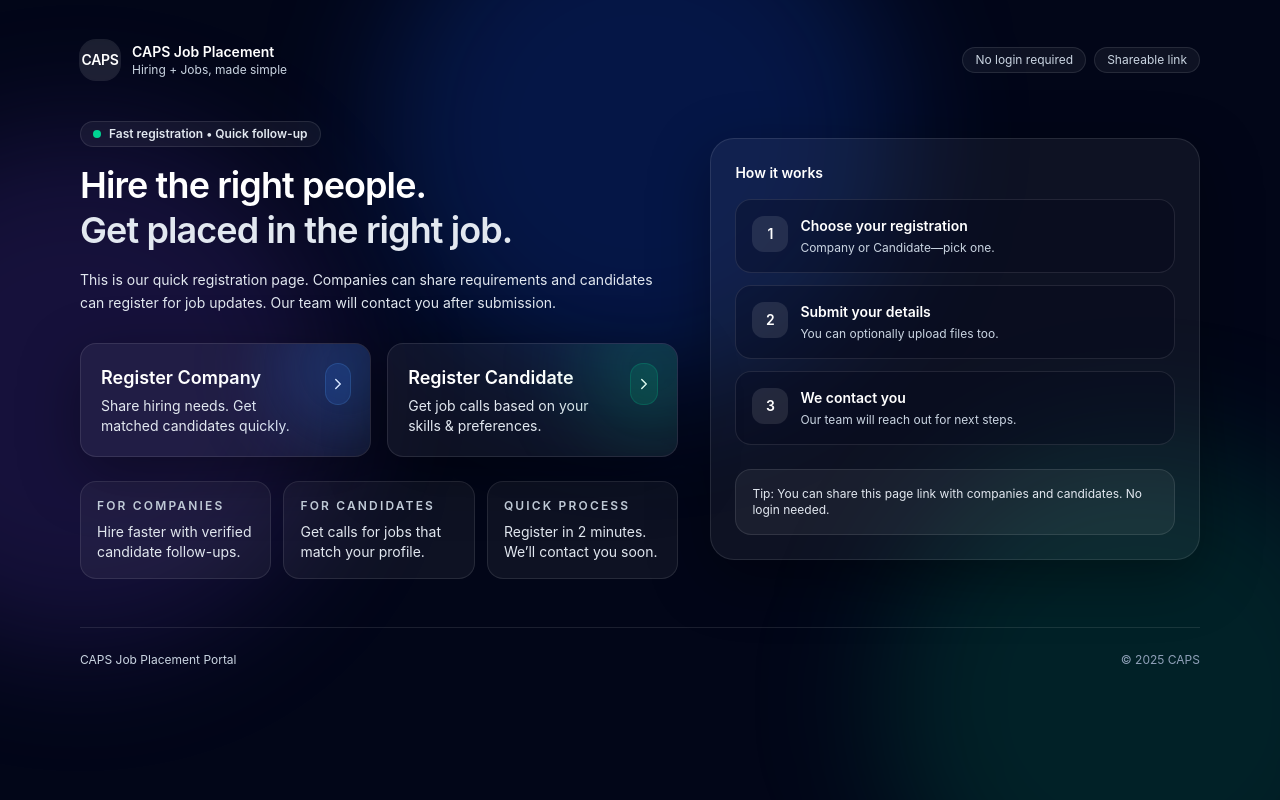
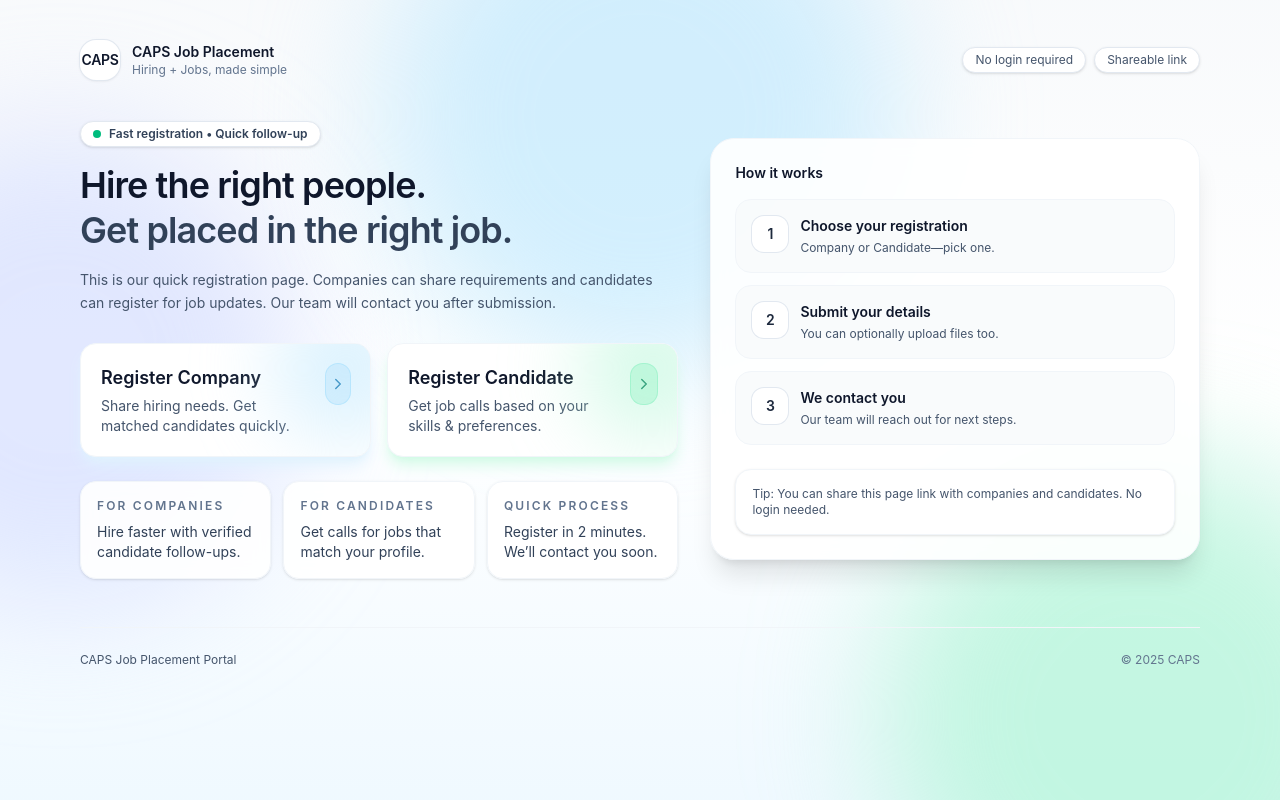
Before and after one commit to ojus-mybizai/capsjobportal_frontend, a Next.js app: page / in a window 1280 px wide. Built offline with nearby package versions, Linux system fonts and the light colour scheme; no server answers.

Commit message:
updated frontend / /registercompany /registercandidate

```diff
--- a/app/page.js
+++ b/app/page.js
@@ -4,41 +4,41 @@ import Link from "next/link";
 
 export default function Home() {
   return (
-    <main className="min-h-screen bg-slate-950 text-white">
+    <main className="min-h-screen bg-gradient-to-b from-slate-50 via-white to-sky-50 text-slate-900">
       <div className="pointer-events-none fixed inset-0 overflow-hidden">
-        <div className="absolute -top-32 left-1/2 h-[520px] w-[520px] -translate-x-1/2 rounded-full bg-blue-600/20 blur-3xl" />
-        <div className="absolute -bottom-40 right-[-120px] h-[520px] w-[520px] rounded-full bg-emerald-500/15 blur-3xl" />
-        <div className="absolute left-[-180px] top-32 h-[520px] w-[520px] rounded-full bg-violet-500/15 blur-3xl" />
+        <div className="absolute -top-36 left-1/2 h-[520px] w-[520px] -translate-x-1/2 rounded-full bg-sky-200/60 blur-3xl" />
+        <div className="absolute -bottom-44 right-[-120px] h-[520px] w-[520px] rounded-full bg-emerald-200/60 blur-3xl" />
+        <div className="absolute left-[-180px] top-32 h-[480px] w-[480px] rounded-full bg-indigo-200/50 blur-3xl" />
       </div>
 
       <div className="relative mx-auto max-w-6xl px-4 py-10">
         <header className="flex items-center justify-between">
           <div className="flex items-center gap-3">
-            <div className="grid h-10 w-10 place-items-center rounded-2xl bg-white/10 ring-1 ring-white/10">
-              <span className="text-sm font-semibold tracking-tight">CAPS</span>
+            <div className="grid h-10 w-10 place-items-center rounded-2xl bg-white shadow-sm ring-1 ring-slate-200">
+              <span className="text-sm font-semibold tracking-tight text-slate-900">CAPS</span>
             </div>
             <div>
-              <div className="text-sm font-semibold">CAPS Job Placement</div>
-              <div className="text-xs text-slate-300">Hiring + Jobs, made simple</div>
+              <div className="text-sm font-semibold text-slate-900">CAPS Job Placement</div>
+              <div className="text-xs text-slate-500">Hiring + Jobs, made simple</div>
             </div>
           </div>
-          <div className="hidden sm:flex items-center gap-2 text-xs text-slate-300">
-            <div className="rounded-full border border-white/10 bg-white/5 px-3 py-1">No login required</div>
-            <div className="rounded-full border border-white/10 bg-white/5 px-3 py-1">Shareable link</div>
+          <div className="hidden sm:flex items-center gap-2 text-xs text-slate-600">
+            <div className="rounded-full border border-slate-200 bg-white px-3 py-1 shadow-sm">No login required</div>
+            <div className="rounded-full border border-slate-200 bg-white px-3 py-1 shadow-sm">Shareable link</div>
           </div>
         </header>
 
         <section className="mt-10 grid gap-8 lg:grid-cols-[1.1fr_0.9fr] lg:items-center">
           <div>
-            <div className="inline-flex items-center gap-2 rounded-full border border-white/10 bg-white/5 px-3 py-1 text-xs font-semibold text-slate-200">
-              <span className="h-2 w-2 rounded-full bg-emerald-400" />
+            <div className="inline-flex items-center gap-2 rounded-full border border-slate-200 bg-white px-3 py-1 text-xs font-semibold text-slate-700 shadow-sm">
+              <span className="h-2 w-2 rounded-full bg-emerald-500" />
               Fast registration • Quick follow-up
             </div>
-            <h1 className="mt-4 text-3xl font-semibold leading-tight tracking-tight text-white sm:text-4xl">
+            <h1 className="mt-4 text-3xl font-semibold leading-tight tracking-tight text-slate-900 sm:text-4xl">
               Hire the right people.
-              <span className="block text-slate-200">Get placed in the right job.</span>
+              <span className="block text-slate-700">Get placed in the right job.</span>
             </h1>
-            <p className="mt-4 max-w-2xl text-sm leading-relaxed text-slate-200">
+            <p className="mt-4 max-w-2xl text-sm leading-relaxed text-slate-600">
               This is our quick registration page. Companies can share requirements and candidates can register
               for job updates. Our team will contact you after submission.
             </p>
@@ -46,17 +46,17 @@ export default function Home() {
             <div className="mt-7 grid gap-4 sm:grid-cols-2">
               <Link
                 href="/registercompany"
-                className="group relative overflow-hidden rounded-2xl border border-white/10 bg-white/5 p-5 shadow-[0_18px_60px_rgba(0,0,0,0.35)] transition hover:-translate-y-0.5 hover:bg-white/10 focus-visible:outline-none focus-visible:ring-2 focus-visible:ring-blue-500"
+                className="group relative overflow-hidden rounded-2xl border border-slate-100 bg-white p-5 shadow-lg shadow-sky-100 transition hover:-translate-y-0.5 hover:shadow-xl hover:shadow-sky-100 focus-visible:outline-none focus-visible:ring-2 focus-visible:ring-sky-400"
               >
-                <div className="pointer-events-none absolute -right-12 -top-12 h-36 w-36 rounded-full bg-blue-500/25 blur-2xl" />
+                <div className="pointer-events-none absolute -right-12 -top-12 h-36 w-36 rounded-full bg-sky-200/50 blur-2xl" />
                 <div className="flex items-start justify-between gap-3">
                   <div>
-                    <div className="text-lg font-semibold text-white">Register Company</div>
-                    <div className="mt-1 text-sm text-slate-200">
+                    <div className="text-lg font-semibold text-slate-900">Register Company</div>
+                    <div className="mt-1 text-sm text-slate-600">
                       Share hiring needs. Get matched candidates quickly.
                     </div>
                   </div>
-                  <div className="grid h-10 w-10 place-items-center rounded-xl bg-blue-500/15 ring-1 ring-blue-400/30">
+                  <div className="grid h-10 w-10 place-items-center rounded-xl bg-sky-100 text-sky-700 ring-1 ring-sky-200">
                     <svg width="18" height="18" viewBox="0 0 24 24" fill="none" xmlns="http://www.w3.org/2000/svg">
                       <path d="M9 18L15 12L9 6" stroke="currentColor" strokeWidth="2" strokeLinecap="round" strokeLinejoin="round" />
                     </svg>
@@ -66,17 +66,17 @@ export default function Home() {
 
               <Link
                 href="/registercandidate"
-                className="group relative overflow-hidden rounded-2xl border border-white/10 bg-white/5 p-5 shadow-[0_18px_60px_rgba(0,0,0,0.35)] transition hover:-translate-y-0.5 hover:bg-white/10 focus-visible:outline-none focus-visible:ring-2 focus-visible:ring-emerald-500"
+                className="group relative overflow-hidden rounded-2xl border border-slate-100 bg-white p-5 shadow-lg shadow-emerald-100 transition hover:-translate-y-0.5 hover:shadow-xl hover:shadow-emerald-100 focus-visible:outline-none focus-visible:ring-2 focus-visible:ring-emerald-400"
               >
-                <div className="pointer-events-none absolute -right-12 -top-12 h-36 w-36 rounded-full bg-emerald-500/20 blur-2xl" />
+                <div className="pointer-events-none absolute -right-12 -top-12 h-36 w-36 rounded-full bg-emerald-200/45 blur-2xl" />
                 <div className="flex items-start justify-between gap-3">
                   <div>
-                    <div className="text-lg font-semibold text-white">Register Candidate</div>
-                    <div className="mt-1 text-sm text-slate-200">
+                    <div className="text-lg font-semibold text-slate-900">Register Candidate</div>
+                    <div className="mt-1 text-sm text-slate-600">
                       Get job calls based on your skills & preferences.
                     </div>
                   </div>
-                  <div className="grid h-10 w-10 place-items-center rounded-xl bg-emerald-500/15 ring-1 ring-emerald-400/30">
+                  <div className="grid h-10 w-10 place-items-center rounded-xl bg-emerald-100 text-emerald-700 ring-1 ring-emerald-200">
                     <svg width="18" height="18" viewBox="0 0 24 24" fill="none" xmlns="http://www.w3.org/2000/svg">
                       <path d="M9 18L15 12L9 6" stroke="currentColor" strokeWidth="2" strokeLinecap="round" strokeLinejoin="round" />
                     </svg>
@@ -86,56 +86,62 @@ export default function Home() {
             </div>
 
             <div className="mt-6 grid gap-3 sm:grid-cols-3">
-              <div className="rounded-2xl border border-white/10 bg-white/5 p-4">
-                <div className="text-xs font-semibold uppercase tracking-[0.18em] text-slate-300">For Companies</div>
-                <div className="mt-2 text-sm text-slate-200">Hire faster with verified candidate follow-ups.</div>
+              <div className="rounded-2xl border border-slate-100 bg-white/90 p-4 shadow-sm backdrop-blur">
+                <div className="text-xs font-semibold uppercase tracking-[0.18em] text-slate-500">For Companies</div>
+                <div className="mt-2 text-sm text-slate-700">Hire faster with verified candidate follow-ups.</div>
               </div>
-              <div className="rounded-2xl border border-white/10 bg-white/5 p-4">
-                <div className="text-xs font-semibold uppercase tracking-[0.18em] text-slate-300">For Candidates</div>
-                <div className="mt-2 text-sm text-slate-200">Get calls for jobs that match your profile.</div>
+              <div className="rounded-2xl border border-slate-100 bg-white/90 p-4 shadow-sm backdrop-blur">
+                <div className="text-xs font-semibold uppercase tracking-[0.18em] text-slate-500">For Candidates</div>
+                <div className="mt-2 text-sm text-slate-700">Get calls for jobs that match your profile.</div>
               </div>
-              <div className="rounded-2xl border border-white/10 bg-white/5 p-4">
-                <div className="text-xs font-semibold uppercase tracking-[0.18em] text-slate-300">Quick Process</div>
-                <div className="mt-2 text-sm text-slate-200">Register in 2 minutes. We’ll contact you soon.</div>
+              <div className="rounded-2xl border border-slate-100 bg-white/90 p-4 shadow-sm backdrop-blur">
+                <div className="text-xs font-semibold uppercase tracking-[0.18em] text-slate-500">Quick Process</div>
+                <div className="mt-2 text-sm text-slate-700">Register in 2 minutes. We’ll contact you soon.</div>
               </div>
             </div>
           </div>
 
-          <div className="rounded-3xl border border-white/10 bg-white/5 p-6 shadow-[0_18px_60px_rgba(0,0,0,0.35)]">
-            <div className="text-sm font-semibold text-white">How it works</div>
+          <div className="rounded-3xl border border-slate-100 bg-white/90 p-6 shadow-xl backdrop-blur">
+            <div className="text-sm font-semibold text-slate-900">How it works</div>
             <div className="mt-4 space-y-3">
-              <div className="flex gap-3 rounded-2xl border border-white/10 bg-slate-950/30 p-4">
-                <div className="grid h-9 w-9 place-items-center rounded-xl bg-white/10 text-sm font-semibold">1</div>
+              <div className="flex gap-3 rounded-2xl border border-slate-100 bg-slate-50/80 p-4">
+                <div className="grid h-9 w-9 place-items-center rounded-xl bg-white text-sm font-semibold text-slate-800 ring-1 ring-slate-200">
+                  1
+                </div>
                 <div>
-                  <div className="text-sm font-semibold">Choose your registration</div>
-                  <div className="mt-1 text-xs text-slate-300">Company or Candidate—pick one.</div>
+                  <div className="text-sm font-semibold text-slate-900">Choose your registration</div>
+                  <div className="mt-1 text-xs text-slate-600">Company or Candidate—pick one.</div>
                 </div>
               </div>
-              <div className="flex gap-3 rounded-2xl border border-white/10 bg-slate-950/30 p-4">
-                <div className="grid h-9 w-9 place-items-center rounded-xl bg-white/10 text-sm font-semibold">2</div>
+              <div className="flex gap-3 rounded-2xl border border-slate-100 bg-slate-50/80 p-4">
+                <div className="grid h-9 w-9 place-items-center rounded-xl bg-white text-sm font-semibold text-slate-800 ring-1 ring-slate-200">
+                  2
+                </div>
                 <div>
-                  <div className="text-sm font-semibold">Submit your details</div>
-                  <div className="mt-1 text-xs text-slate-300">You can optionally upload files too.</div>
+                  <div className="text-sm font-semibold text-slate-900">Submit your details</div>
+                  <div className="mt-1 text-xs text-slate-600">You can optionally upload files too.</div>
                 </div>
               </div>
-              <div className="flex gap-3 rounded-2xl border border-white/10 bg-slate-950/30 p-4">
-                <div className="grid h-9 w-9 place-items-center rounded-xl bg-white/10 text-sm font-semibold">3</div>
+              <div className="flex gap-3 rounded-2xl border border-slate-100 bg-slate-50/80 p-4">
+                <div className="grid h-9 w-9 place-items-center rounded-xl bg-white text-sm font-semibold text-slate-800 ring-1 ring-slate-200">
+                  3
+                </div>
                 <div>
-                  <div className="text-sm font-semibold">We contact you</div>
-                  <div className="mt-1 text-xs text-slate-300">Our team will reach out for next steps.</div>
+                  <div className="text-sm font-semibold text-slate-900">We contact you</div>
+                  <div className="mt-1 text-xs text-slate-600">Our team will reach out for next steps.</div>
                 </div>
               </div>
             </div>
 
-            <div className="mt-6 rounded-2xl border border-white/10 bg-white/5 p-4 text-xs text-slate-200">
+            <div className="mt-6 rounded-2xl border border-slate-100 bg-white p-4 text-xs text-slate-600 shadow-sm">
               Tip: You can share this page link with companies and candidates. No login needed.
             </div>
           </div>
         </section>
 
-        <footer className="mt-12 flex flex-col gap-2 border-t border-white/10 pt-6 text-xs text-slate-300 sm:flex-row sm:items-center sm:justify-between">
+        <footer className="mt-12 flex flex-col gap-2 border-t border-slate-100 pt-6 text-xs text-slate-600 sm:flex-row sm:items-center sm:justify-between">
           <div>CAPS Job Placement Portal</div>
-          <div className="text-slate-400">© {new Date().getFullYear()} CAPS</div>
+          <div className="text-slate-500">© {new Date().getFullYear()} CAPS</div>
         </footer>
       </div>
     </main>
```
Also changed, not shown: app/registercandidate/page.jsx (+68 -88 lines), app/registercompany/page.jsx (+44 -44 lines).
